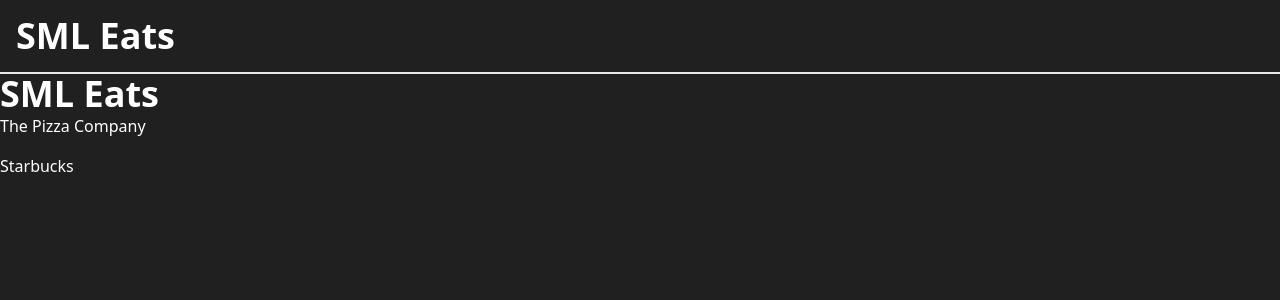
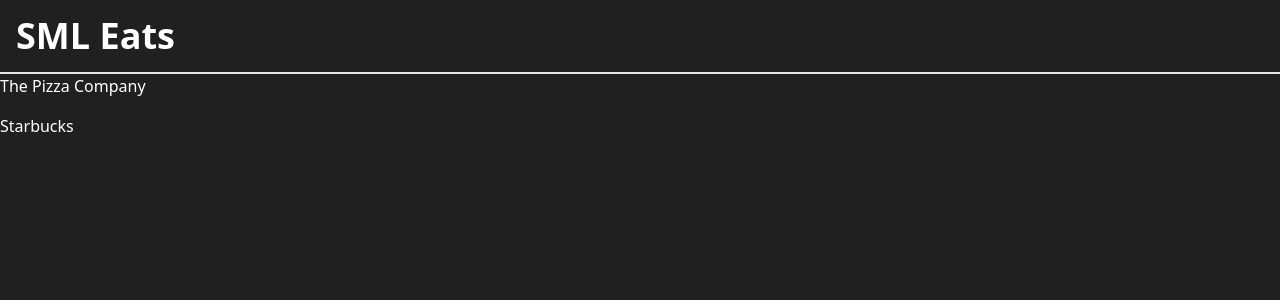
Before and after one commit to shamwela/sml-eats, a Next.js app: page / in a window 1280 px wide. Shown: the top 300 px of the page. Built offline with nearby package versions, Linux system fonts and the light colour scheme.

Commit message:
Improve the home page

```diff
--- a/pages/index.tsx
+++ b/pages/index.tsx
@@ -10,7 +10,7 @@ const Home = ({ restaurants }: { restaurants: Restaurant[] }) => {
         description='SML Eats'
         imageUrl='/images/seafood-cocktail.jpeg'
       />
-      <h1>SML Eats</h1>
+
       <section className='flex flex-col gap-y-4'>
         {restaurants?.map(({ name, slug }) => {
           return (
```
